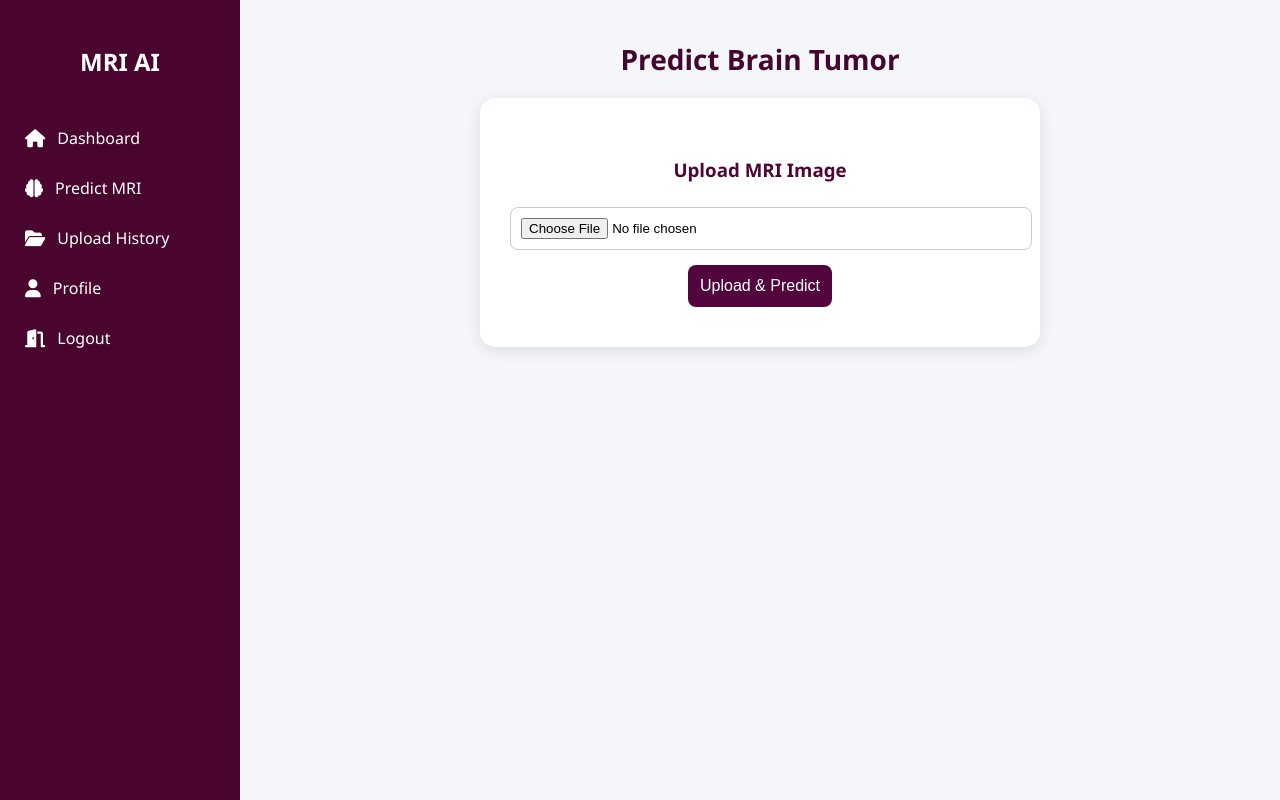
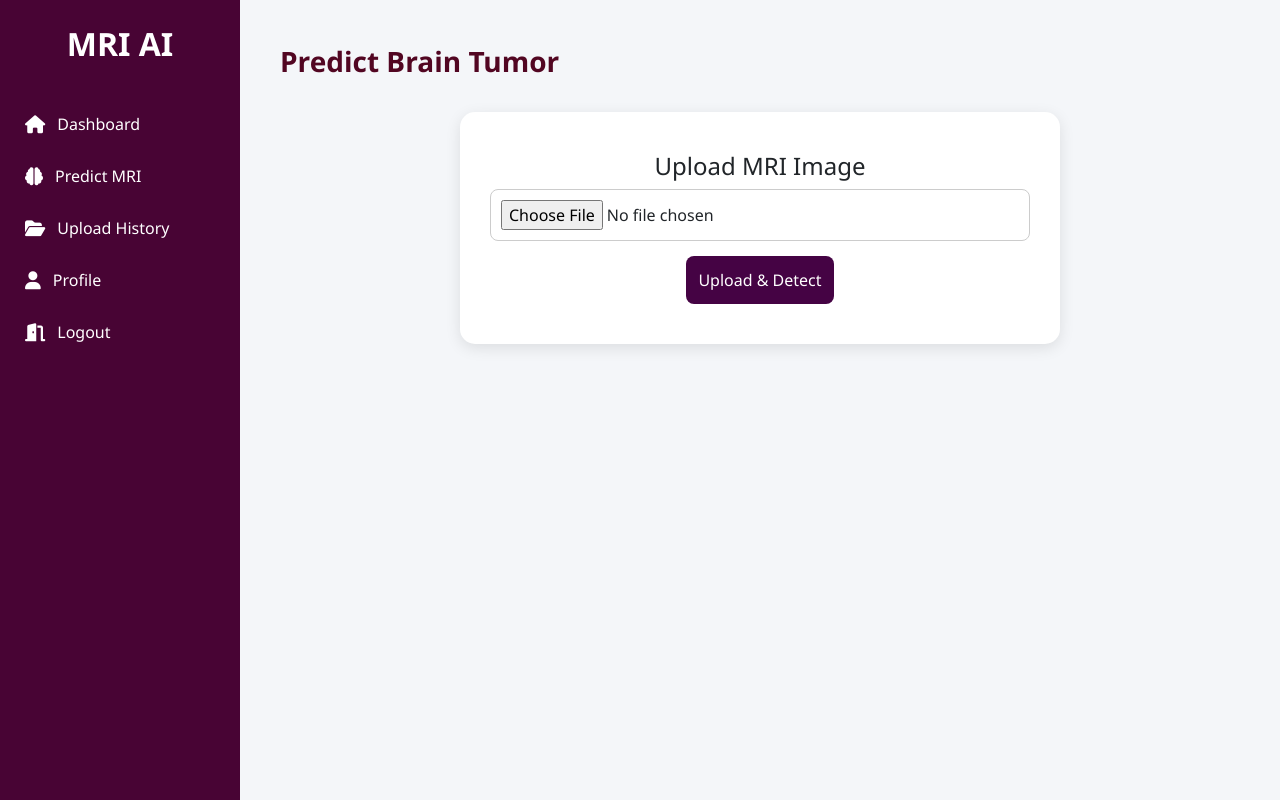
Before and after one commit to Khushbumandal2060/TumorDetect, a Flask app: page /predict in a window 1280 px wide. Run offline with Flask 3, Linux system fonts and the light colour scheme; the visitor is signed in with stand-in values (Sample User, id 1).

Commit message:
Predict MRI

```diff
--- a/backend/templates/predict.html
+++ b/backend/templates/predict.html
@@ -5,6 +5,7 @@
     <title>Predict MRI</title>
     <link rel="stylesheet" href="https://cdnjs.cloudflare.com/ajax/libs/font-awesome/6.4.0/css/all.min.css">
     <link rel="stylesheet" href="https://cdn.jsdelivr.net/npm/bootstrap-icons@1.11.1/font/bootstrap-icons.css">
+    <link href="https://cdn.jsdelivr.net/npm/bootstrap@5.3.1/dist/css/bootstrap.min.css" rel="stylesheet">
     <style>
         body {
             margin: 0;
@@ -12,14 +13,15 @@
             background: #f4f6f9;
         }
 
-        .container {
+        .container-main {
             display: flex;
-            height: 100vh;
+            min-height: 100vh;
         }
 
+        /* Sidebar */
         .sidebar {
             width: 240px;
-            background: #49052e;
+            background: #480434;
             color: white;
             padding-top: 25px;
         }
@@ -46,43 +48,32 @@
         }
 
         .sidebar a:hover {
-            background: #042147;
+            background: #051a4e;
             padding-left: 30px;
         }
 
+        /* Main content */
         .main {
             flex: 1;
             padding: 40px;
-            display: flex;
-            flex-direction: column;
-            align-items: center;
         }
 
         .header {
             font-size: 28px;
             font-weight: 600;
-            margin-bottom: 20px;
-            color: #440530;
+            margin-bottom: 30px;
+            color: #520622;
         }
 
-        .card {
+        .card-upload,
+        .card-result {
             background: white;
             border-radius: 15px;
             box-shadow: 0 4px 15px rgba(0, 0, 0, 0.1);
             padding: 40px 30px;
-            width: 100%;
-            max-width: 500px;
+            max-width: 600px;
+            margin: 0 auto 30px auto;
             text-align: center;
-            transition: transform 0.2s;
-        }
-
-        .card:hover {
-            transform: translateY(-3px);
-        }
-
-        .card h3 {
-            margin-bottom: 25px;
-            color: #500635;
         }
 
         input[type="file"] {
@@ -92,8 +83,8 @@
             width: 100%;
         }
 
-        .btn {
-            background: #51053c;
+        .btn-detect {
+            background: #450344;
             color: white;
             padding: 12px;
             border: none;
@@ -104,8 +95,8 @@
             transition: background 0.3s, transform 0.2s;
         }
 
-        .btn:hover {
-            background: #042146;
+        .btn-detect:hover {
+            background: #031f44;
             transform: translateY(-2px);
         }
 
@@ -117,8 +108,7 @@
         }
 
         .message {
-            text-align: center;
-            color: rgb(43, 135, 181);
+            color: rgb(11, 67, 127);
             margin-bottom: 15px;
             font-weight: 500;
         }
@@ -126,22 +116,24 @@
 </head>
 
 <body>
-    <div class="container">
+    <div class="container-main">
         <!-- Sidebar -->
         <div class="sidebar">
             <h2>MRI AI</h2>
             <a href="{{ url_for('dashboard') }}"><i class="fa-solid fa-house"></i>Dashboard</a>
             <a href="{{ url_for('predict') }}"><i class="fa-solid fa-brain"></i>Predict MRI</a>
             <a href="{{ url_for('history') }}"><i class="fa-solid fa-folder-open"></i>Upload History</a>
-            <a href="{{ url_for('profile') }}"><i class="fa-solid fa-user"></i>Profile</a>
-            <a href="{{ url_for('logout') }}"><i class="fa-solid fa-door-open"></i>Logout</a>
+            <a href="/profile"><i class="fa-solid fa-user"></i>Profile</a>
+            <a href="/logout"><i class="fa-solid fa-door-open"></i>Logout</a>
         </div>
 
         <!-- Main -->
         <div class="main">
             <div class="header">Predict Brain Tumor</div>
-            <div class="card">
-                <h3>Upload MRI Image</h3>
+
+            <!-- Upload Card -->
+            <div class="card-upload">
+                <h4>Upload MRI Image</h4>
 
                 {% with messages = get_flashed_messages(with_categories=true) %}
                 {% if messages %}
@@ -153,16 +145,21 @@
 
                 <form method="POST" enctype="multipart/form-data">
                     <input type="file" name="mri_image" accept="image/*" required>
-                    <button type="submit" class="btn">Upload & Predict</button>
+                    <button type="submit" class="btn-detect">Upload & Detect</button>
                 </form>
+            </div>
 
-                {% if result %}
-                <h3>Prediction Result: {{ result }}</h3>
+            <!-- Result Card -->
+            {% if result %}
+            <div class="card-result">
+                <h4>Prediction Result</h4>
+                <p class="message">{{ result }}</p>
                 {% if filename %}
-                <img class="uploaded" src="{{ url_for('static', filename='uploads/' + filename) }}">
-                {% endif %}
+                <img src="{{ url_for('static', filename='uploads/' + filename) }}" class="uploaded">
                 {% endif %}
             </div>
+            {% endif %}
+
         </div>
     </div>
 </body>
```
